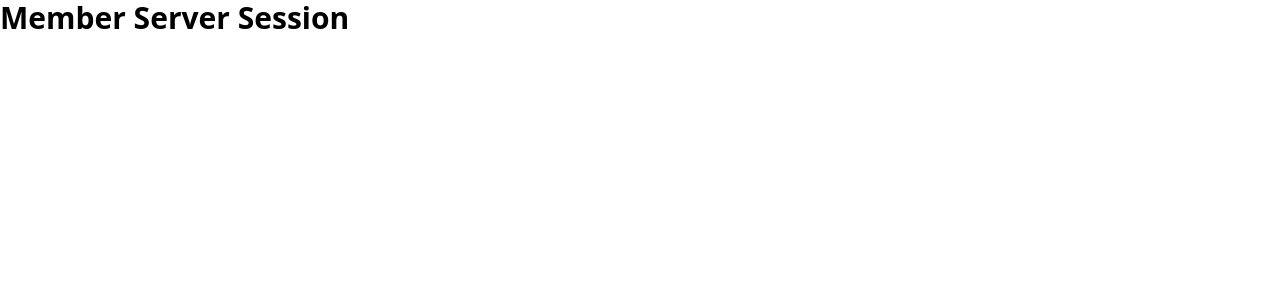
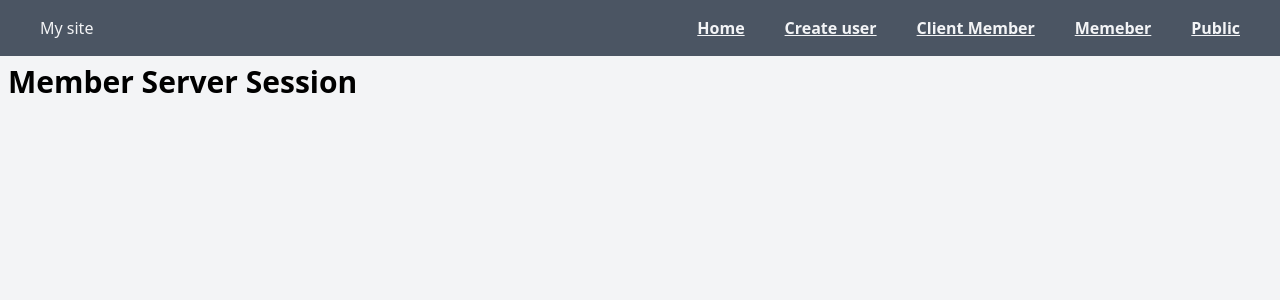
Before and after one commit to alfwani-js/Next-auth, a Next.js app: page /member in a window 1280 px wide. Shown: the top 300 px of the page. Built offline with nearby package versions, Linux system fonts and the light colour scheme.

Commit message:
This is an update

```diff
--- a/app/[components]/Nav.jsx
+++ b/app/[components]/Nav.jsx
@@ -0,0 +1,23 @@
+import Link from "next/link"
+
+const Nav = () => {
+  return (
+    <div>
+       <header className="bg-gray-600 text-gray-100">
+        <nav className="flex justify-between items-center w-full px-10 py-4">
+            <div>My site</div>
+            <div className="flex gap-10">
+                <Link href="/">Home</Link>
+                <Link href="/CreateUser">Create user</Link>
+                <Link href="/ClientMember">Client Member</Link>
+                <Link href="/Member">Memeber</Link>
+                <Link href="/Public">Public</Link>
+            </div>
+
+        </nav>
+        </header>
+    </div>
+  )
+}
+
+export default Nav
--- a/app/layout.js
+++ b/app/layout.js
@@ -1,16 +1,6 @@
-import localFont from "next/font/local";
+import Nav from "./[components]/Nav";
 import "./globals.css";
 
-const geistSans = localFont({
-  src: "./fonts/GeistVF.woff",
-  variable: "--font-geist-sans",
-  weight: "100 900",
-});
-const geistMono = localFont({
-  src: "./fonts/GeistMonoVF.woff",
-  variable: "--font-geist-mono",
-  weight: "100 900",
-});
 
 export const metadata = {
   title: "Create Next App",
@@ -21,9 +11,11 @@
   return (
     <html lang="en">
       <body
-        className={`${geistSans.variable} ${geistMono.variable} antialiased`}
-      >
-        {children}
+        className="bg-gray-100" >
+          <Nav/>
+          <div className="m-2">
+            {children}
+          </div>
       </body>
     </html>
   );
```
